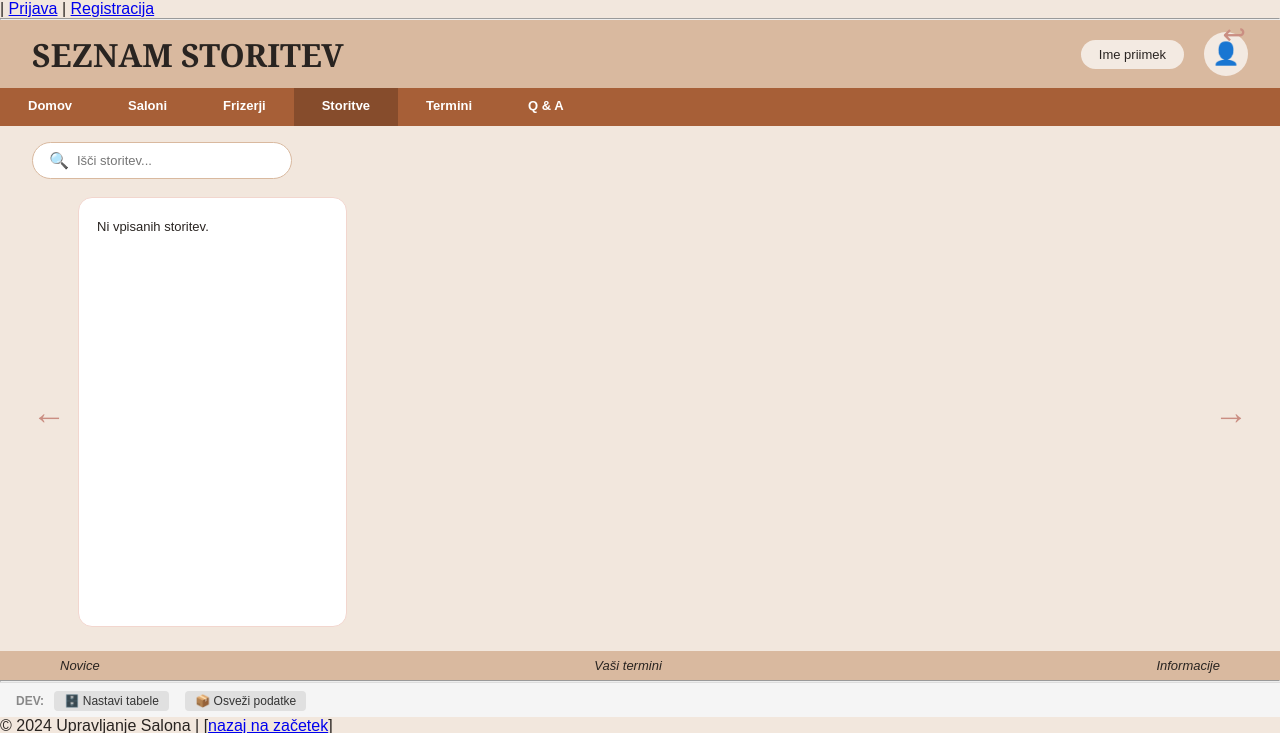
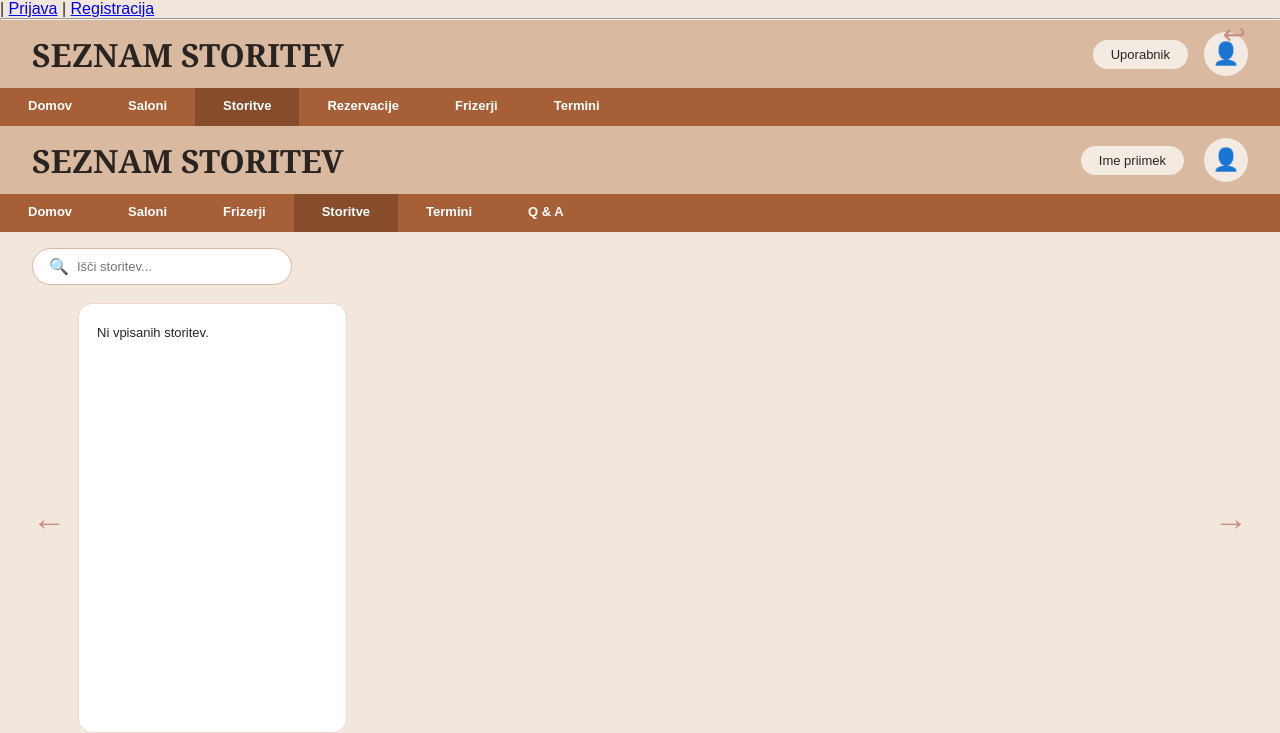
Before and after one commit to TadejSmells/OMEGA, a Flask app: page /cenik in a window 1280 px wide. Shown: the top 733 px of the page. Run offline with Flask 3, Linux system fonts and the light colour scheme; some libraries are stand-ins or nearby versions.

Commit message:
narjeni partialsi za topbar, footer pa navbar

```diff
--- a/src/templates/base.html
+++ b/src/templates/base.html
@@ -35,6 +35,8 @@
             {% endif %}
         </p>
     </nav>
+    <!--    Povsod se zdej namest navbar da tole pa isto za footer    -->
+
 
     <hr>
 
@@ -70,6 +72,9 @@
         {% endif %}
     {% endwith %}
 
+    {% include 'partials/topbar.html' %}
+    {% include 'partials/navbar.html' %}
+
     <main>
         {% block content %}{% endblock %}
     </main>
@@ -81,6 +86,8 @@
         <a href="/setup" style="font-size: 12px; margin: 0 6px; padding: 3px 10px; background: #e0e0e0; border-radius: 4px; text-decoration: none; color: #333;">🗄️ Nastavi tabele</a>
         <a href="/polni_db" style="font-size: 12px; margin: 0 6px; padding: 3px 10px; background: #e0e0e0; border-radius: 4px; text-decoration: none; color: #333;">📦 Osveži podatke</a>
     </div>
+
+    {% include 'partials/footer.html' %}
 
     <footer>
         <p>&copy; 2024 Upravljanje Salona | [<a href="/">nazaj na začetek</a>]</p>
--- a/src/templates/partials/navbar.html
+++ b/src/templates/partials/navbar.html
@@ -1,10 +1,10 @@
 <nav class="navbar">
-    <a href="/" class="active">Domov</a>
-    <a href="/saloni">Saloni</a>
-    <a href="/cenik">Storitve</a>
+    <a href="/" class="{{ 'active' if request.path == '/' }}">Domov</a>
+    <a href="/saloni" class="{{ 'active' if request.path == '/saloni' }}">Saloni</a>
+    <a href="/cenik" class="{{ 'active' if request.path == '/cenik' }}">Storitve</a>
 
     <div class="dropdown">
-        <a href="/rezervacije">Rezervacije</a>
+        <a href="/rezervacije" class="{{ 'active' if request.path.startswith('/rezervacije') or request.path == '/vse_rezervacije' or request.path == '/zgodovina' }}">Rezervacije</a>
         <div class="dropdown-content">
             <a href="/rezervacije">Nova rezervacija</a>
             <a href="/vse_rezervacije">Vse rezervacije</a>
@@ -12,10 +12,10 @@
         </div>
     </div>
 
-    <a href="/frizerji">Frizerji</a>
+    <a href="/frizerji" class="{{ 'active' if request.path == '/frizerji' }}">Frizerji</a>
 
     <div class="dropdown">
-        <a href="/prosti_termini">Termini</a>
+        <a href="/prosti_termini" class="{{ 'active' if request.path == '/prosti_termini' or request.path == '/blokade' }}">Termini</a>
         <div class="dropdown-content">
             <a href="/prosti_termini">Prosti termini</a>
             <a href="/blokade">Blokirani termini</a>
--- /dev/null
+++ b/src/templates/partials/topbar.html
@@ -0,0 +1,27 @@
+<div class="topbar">
+    <div class="topbar-logo">
+        {% if request.path == '/' %}
+            HAIRSCULTURES
+        {% elif request.path == '/saloni' %}
+            SEZNAM SALONOV
+        {% elif request.path == '/cenik' %}
+            SEZNAM STORITEV
+        {% elif request.path.startswith('/rezervacije') or request.path == '/vse_rezervacije' or request.path == '/zgodovina' %}
+            REZERVACIJE
+        {% elif request.path == '/frizerji' %}
+            FRIZERJI
+        {% elif request.path == '/prosti_termini' or request.path == '/blokade' %}
+            PROSTI TERMINI
+        {% else %}
+            HAIRSCULTURES
+        {% endif %}
+    </div>
+
+    <div class="topbar-right">
+        <div class="topbar-user">
+            {{ session.get('username', 'Uporabnik') }}
+        </div>
+
+        <a href="/login" class="user-avatar">&#128100;</a>
+    </div>
+</div>
```
Also changed, not shown: src/templates/admin.html (+0 -9 lines), src/templates/salon.html (+0 -26 lines), src/templates/seznam_salonov.html (+0 -15 lines), src/templates/zacetna_stran.html (+1 -16 lines).
